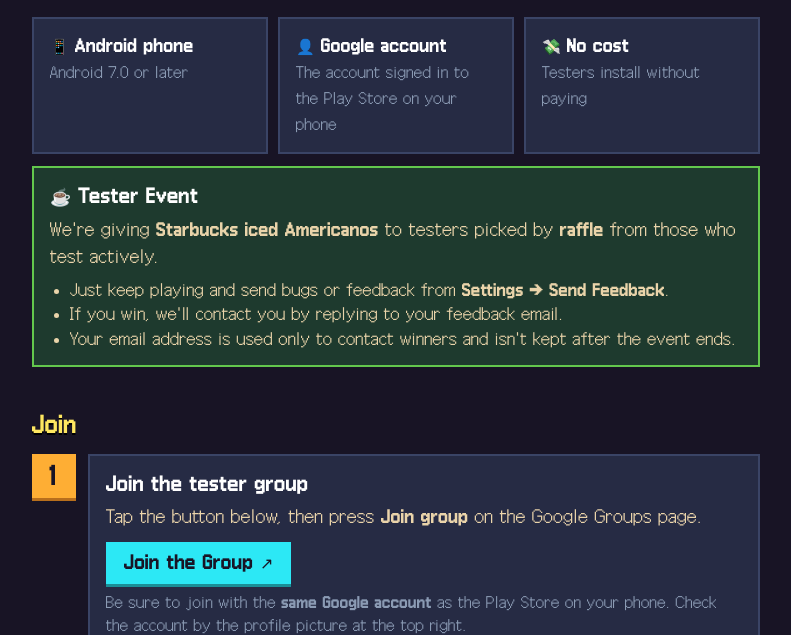
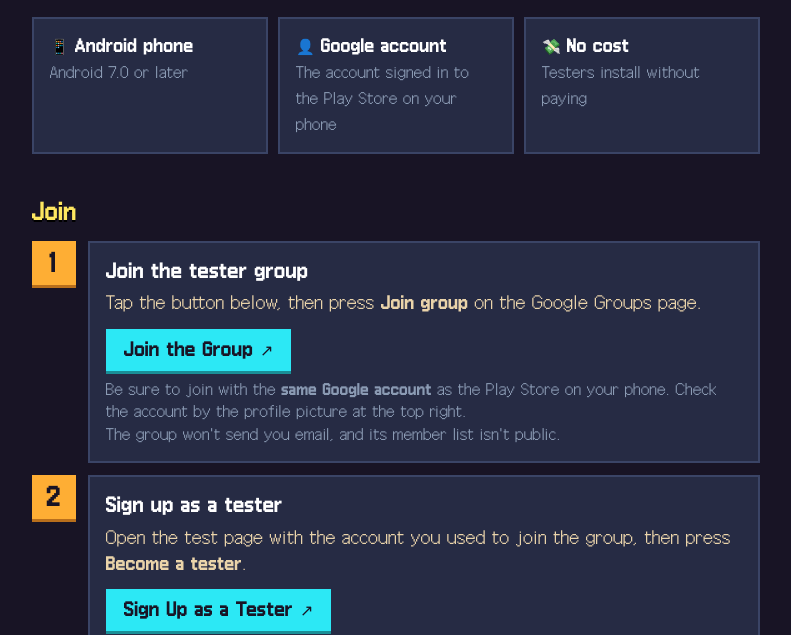
Before and after one commit to lsadi0710/endless-dungeon-releases, a plain HTML site: page test.html in a window 1280 px wide. Shown: the part 182-817 px from the top of the page, without its empty margins (244-1035 px from the left). Drawn offline with Linux system fonts and the light colour scheme.

Commit message:
Site for v1.1.6

```diff
--- a/test.html
+++ b/test.html
@@ -67,8 +67,8 @@
     <div class="card"><b lang="ko">💸 비용 없음</b><span lang="ko">테스터는 결제 없이 설치합니다</span><b lang="en">💸 No cost</b><span lang="en">Testers install without paying</span></div>
   </div>
 
-  <div class="card event" id="event" style="margin-top:12px">
-    <div lang="ko">
+  <!-- 테스터 이벤트는 한국어 화면에만 (카드째 숨긴다) -->
+  <div class="card event" id="event" lang="ko" data-ko-only style="margin-top:12px">
     <h3>☕ 테스터 이벤트</h3>
     <p style="margin:0">열심히 테스트해 주신 분들 중 <b>추첨</b>을 통해 <b>스타벅스 아이스 아메리카노</b>를 드립니다.</p>
     <ul>
@@ -76,16 +76,6 @@
       <li>당첨되신 분께는 보내 주신 의견 메일에 답장으로 연락드립니다.</li>
       <li>메일 주소는 당첨 연락에만 쓰고, 이벤트가 끝나면 따로 보관하지 않습니다.</li>
     </ul>
-    </div>
-    <div lang="en">
-      <h3>☕ Tester Event</h3>
-      <p style="margin:0">We're giving <b>Starbucks iced Americanos</b> to testers picked by <b>raffle</b> from those who test actively.</p>
-      <ul>
-        <li>Just keep playing and send bugs or feedback from <b>Settings → Send Feedback</b>.</li>
-        <li>If you win, we'll contact you by replying to your feedback email.</li>
-        <li>Your email address is used only to contact winners and isn't kept after the event ends.</li>
-      </ul>
-    </div>
   </div>
 
   <h2><span lang="ko">참여하기</span><span lang="en">Join</span></h2>
```
Also changed, not shown: index.html (+3 -4 lines). Lines whose indentation alone changed are shown as unchanged.
